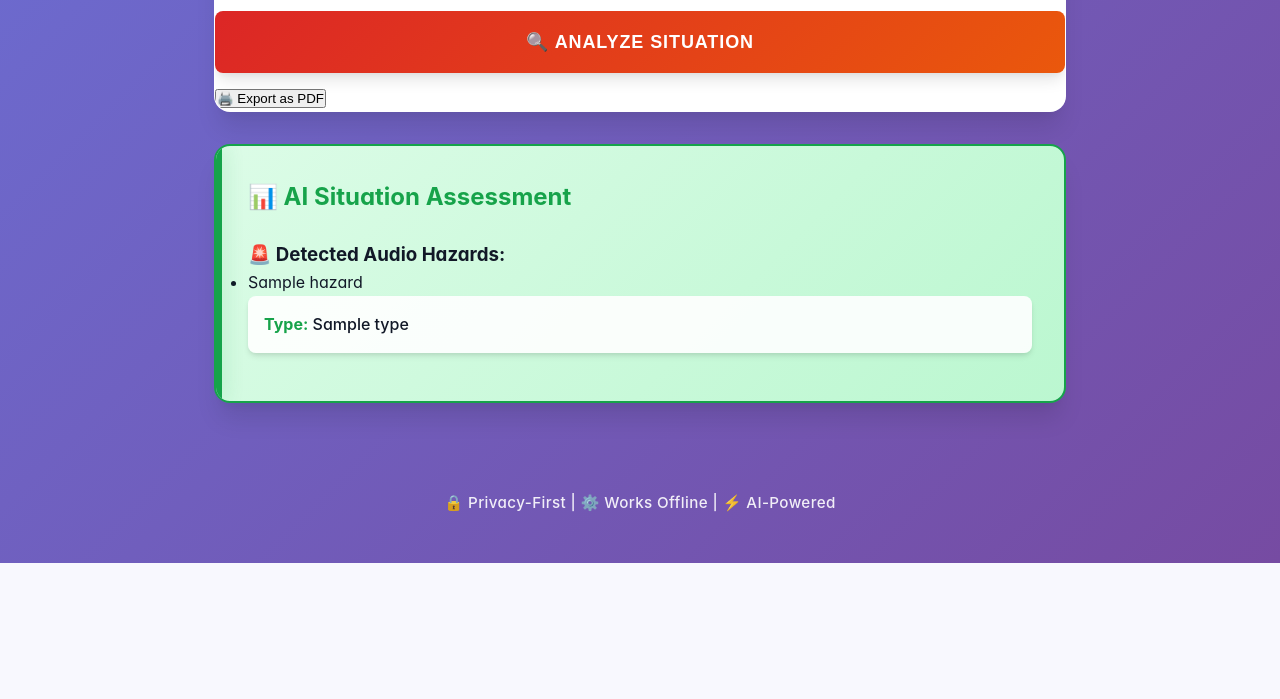
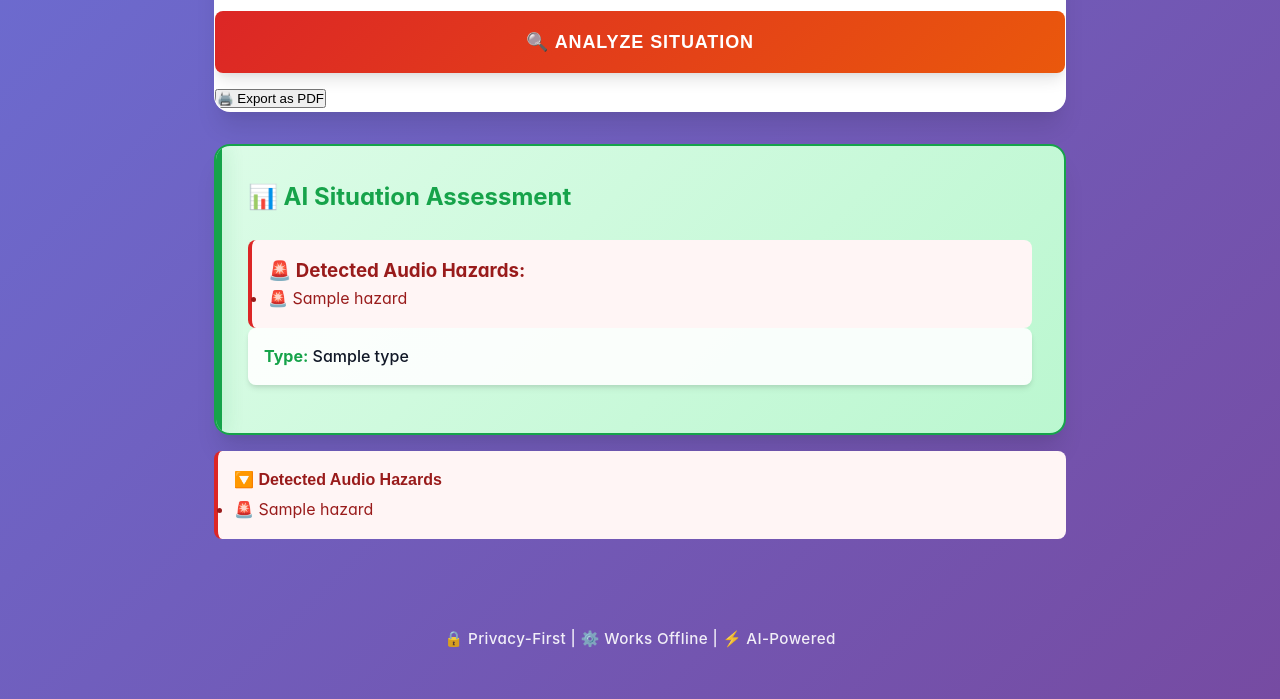
Before and after one commit to rembertdesigns/gemma3n-disaster-assistant, a FastAPI app: template templates/index.html in a window 1280 px wide. Shown: the part 1254-1953 px from the top of the page. Before the commit the page ends 1817 px from the top, so only its background shows below. Run offline with FastAPI, Linux system fonts and the light colour scheme; the template is opened without the code that fills it: most values are stand-ins (such as "Sample title", 1, 10 or a date in 2020).

Commit message:
Add animated collapsible hazard warnings for audio analysis

```diff
--- a/static/css/styles.css
+++ b/static/css/styles.css
@@ -552,6 +552,24 @@ input[type="file"]:focus {
   font-weight: 700;
 }
 
+.hazard-warnings {
+  background-color: #fff5f5;
+  border-left: 4px solid #dc2626;
+  padding: 1rem;
+  margin-top: 1rem;
+  border-radius: 0.5rem;
+  color: #991b1b;
+  opacity: 0;
+  transform: translateY(10px);
+  animation: fadeInUp 0.6s ease forwards;
+}
+
+@keyframes fadeInUp {
+  to {
+    opacity: 1;
+    transform: translateY(0);
+  }
+}
 /* Enhanced Footer */
 .footer {
   text-align: center;
--- a/templates/index.html
+++ b/templates/index.html
@@ -87,7 +87,7 @@
         <h3>🚨 Detected Audio Hazards:</h3>
         <ul>
           {% for h in hazards %}
-            <li>{{ h }}</li>
+            <li>🚨 {{ h }}</li>
           {% endfor %}
         </ul>
       </div>
@@ -108,6 +108,21 @@
     </div>
     <script>document.getElementById('resultCard').scrollIntoView({ behavior: 'smooth' });</script>
     {% endif %}
+
+    {% if hazards %}
+  <div class="hazard-warnings" id="hazardSection">
+    <button id="toggleHazards" aria-expanded="true" style="background: none; border: none; font-weight: bold; font-size: 1rem; margin-bottom: 0.5rem; color: #991b1b;">
+      🔽 Detected Audio Hazards
+    </button>
+    <div id="hazardList">
+      <ul>
+        {% for h in hazards %}
+          <li>🚨 {{ h }}</li>
+        {% endfor %}
+      </ul>
+    </div>
+  </div>
+{% endif %}
   </div>
 
   <footer class="footer">
@@ -203,6 +218,21 @@
       const report = document.getElementById("report_text").value;
       document.getElementById("hiddenReportText").value = report;
     });
+
+    // Toggle audio hazard display (mobile accordion)
+const toggleHazards = document.getElementById("toggleHazards");
+const hazardList = document.getElementById("hazardList");
+
+if (toggleHazards && hazardList) {
+  toggleHazards.addEventListener("click", () => {
+    const isVisible = hazardList.style.display !== "none";
+    hazardList.style.display = isVisible ? "none" : "block";
+    toggleHazards.setAttribute("aria-expanded", !isVisible);
+    toggleHazards.textContent = isVisible
+      ? "▶️ Show Detected Audio Hazards"
+      : "🔽 Detected Audio Hazards";
+  });
+}
   </script>
 </body>
 </html>
```
